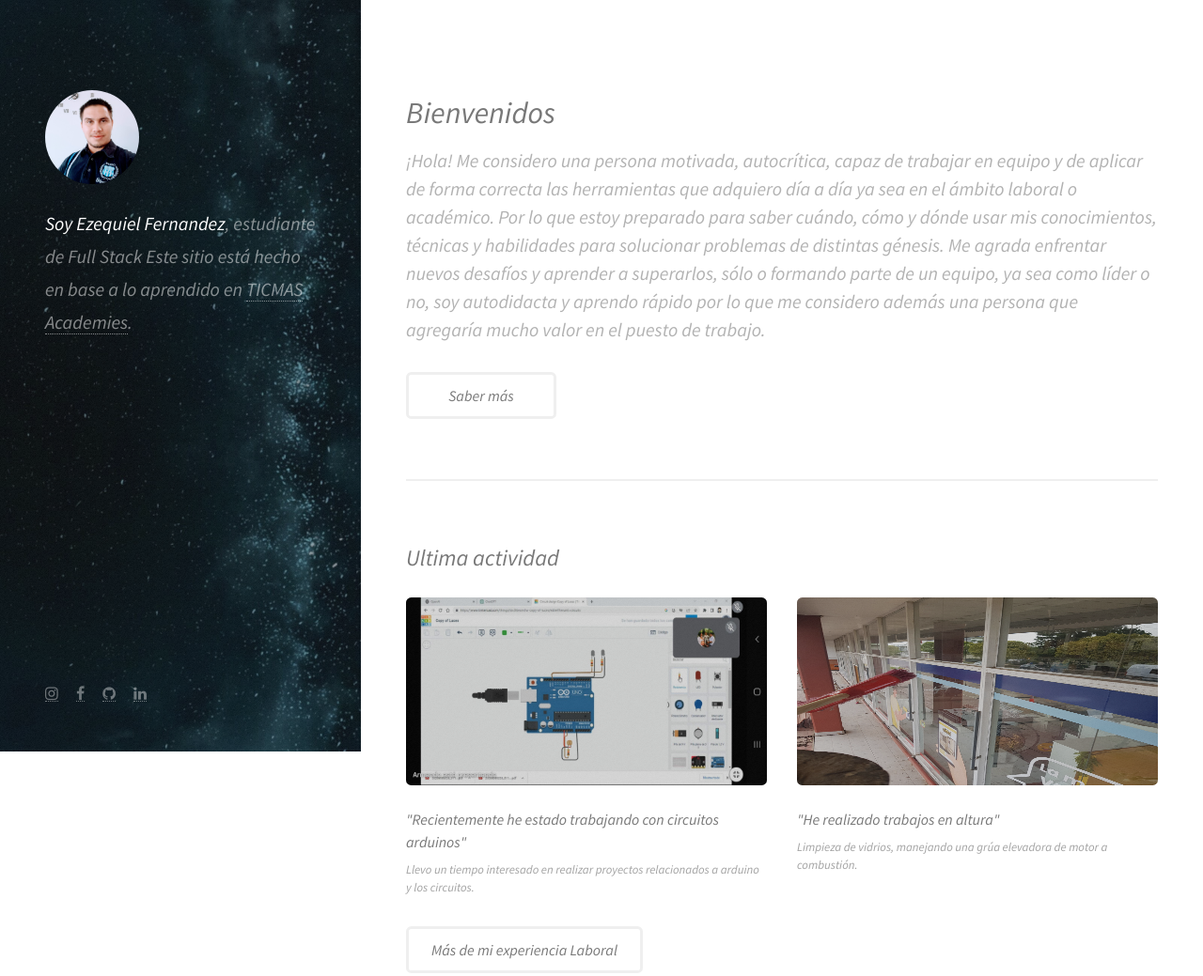
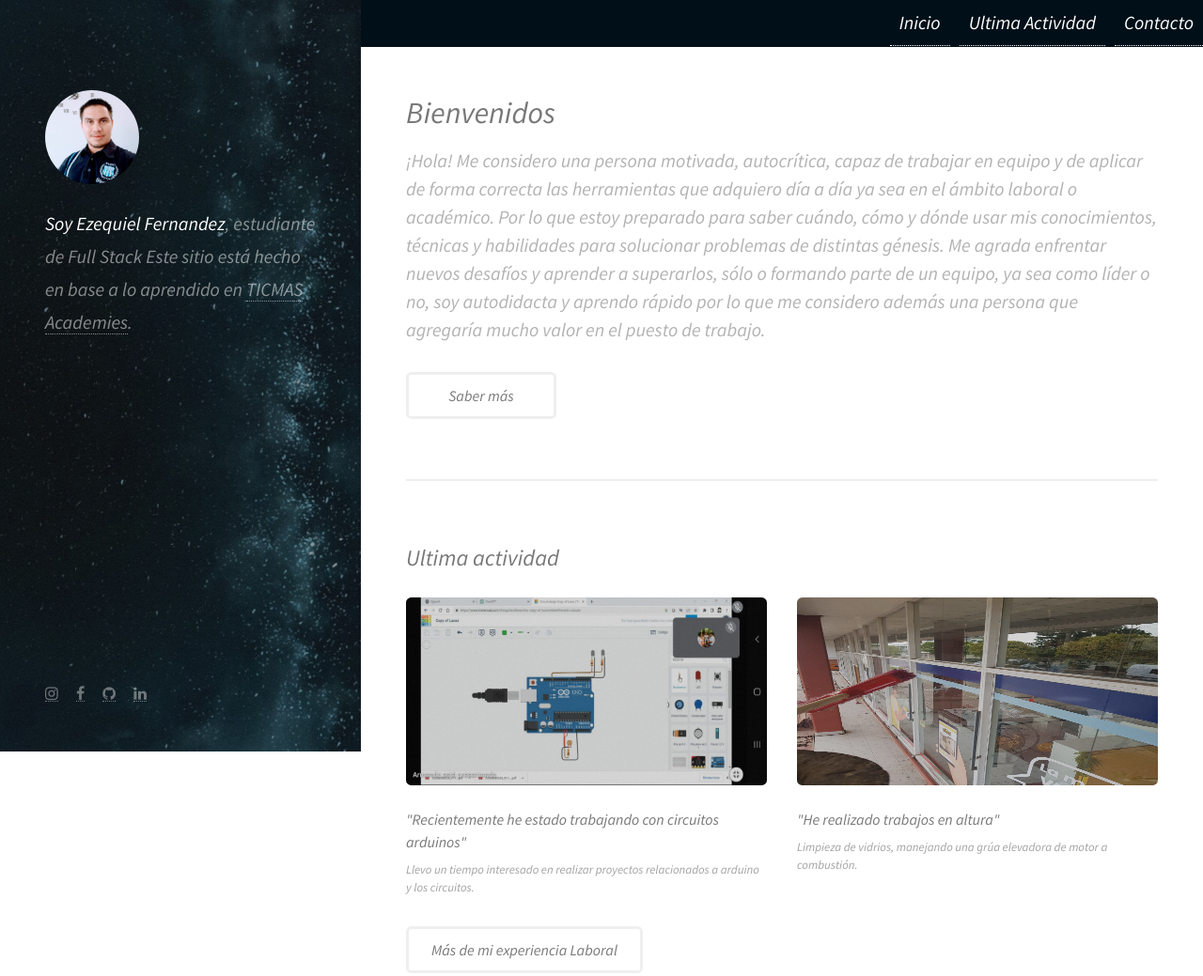
Before and after one commit to EzFern/PaginaWebCV, a plain HTML site: page index.html in a window 1280 px wide. Shown: the top 1039 px of the page at 94% size. Drawn offline with Linux system fonts and the light colour scheme; files whose address does not match are found by name.

Commit message:
Agregue una barra de navegacion

```diff
--- a/index.html
+++ b/index.html
@@ -27,10 +27,20 @@
 		</div>
 	</header>
 
+	<div id="menu">
+		<nav>
+        	<ul>
+				<li><a href="#main">Inicio</a></li>
+				<li><a href="#explab">Ultima Actividad</a></li>
+				<li><a href="#contacto">Contacto</a></li>
+			</ul>
+    	</nav>
+	</div>
+
 	<div id="main">
 		<section id="principal">
 			<header class="major">
-				<h2>
+				<h2 id="titulo">
 					Bienvenidos
 				</h2>
 				<p>¡Hola! Me considero una persona motivada, autocrítica, capaz de trabajar en equipo y de aplicar de forma correcta las herramientas que adquiero día a día ya sea en el ámbito laboral o académico. Por lo que estoy preparado para saber cuándo, cómo y dónde usar mis conocimientos, técnicas y habilidades para solucionar problemas de distintas génesis. Me agrada enfrentar nuevos desafíos y aprender a superarlos, sólo o formando parte de un equipo, ya sea como líder o no, soy autodidacta y aprendo rápido por lo que me considero además una persona que agregaría mucho valor en el puesto de trabajo.
--- a/utilidades/main.css
+++ b/utilidades/main.css
@@ -20,6 +20,32 @@ article, aside, details, figcaption, figure,
 footer, header, hgroup, menu, nav, section {
 	display: block;}
 
+nav {
+  float: left;
+}
+
+nav ul {
+  list-style: none;
+  overflow: hidden;
+}
+
+nav ul li {
+  float: left;
+  font-family: "Source Sans Pro", Helvetica, sans-serif;
+  font-size: 20px;
+}
+
+nav ul li a {
+  display: block;
+  padding: 10px;
+  color: #fff;
+  text-decoration: none;
+}
+
+nav ul li:hover {
+  background: gray;
+}
+
 body {
 	line-height: 1;
 }
@@ -1749,6 +1775,44 @@ input, select, textarea {
 
 		}
 
+/* Menu */
+#menu {
+  background: rgba(1,15,24);
+  margin-left: 35%;
+  right: 0px;
+  width: 100%;
+  position: fixed;
+  z-index: 100;
+  box-sizing: border-box;
+}
+
+nav {
+  float: right;
+}
+
+nav ul {
+  list-style: none;
+  overflow: hidden;
+  margin-bottom: 1px;
+}
+
+nav ul li {
+  float: left;
+  font-family: "Source Sans Pro", Helvetica, sans-serif;
+  font-size: 20px;
+}
+
+nav ul li a {
+  display: block;
+  padding: 10px;
+  color: #fff;
+  text-decoration: none;
+}
+
+nav ul li:hover {
+  background: gray;
+}
+
 /* Secion/Artículo */
 
 	section.special, article.special {
@@ -1757,7 +1821,6 @@ input, select, textarea {
 
 	header p {
 		color: #b2b2b2;
-		position: relative;
 		margin: 0 0 1.5em 0;
 	}
 
@@ -2559,6 +2622,7 @@ input, select, textarea {
 		text-align: left;
 		top: 0;
 		width: 35%;
+		z-index: 200;
 	}
 
 		#header > * {
```
